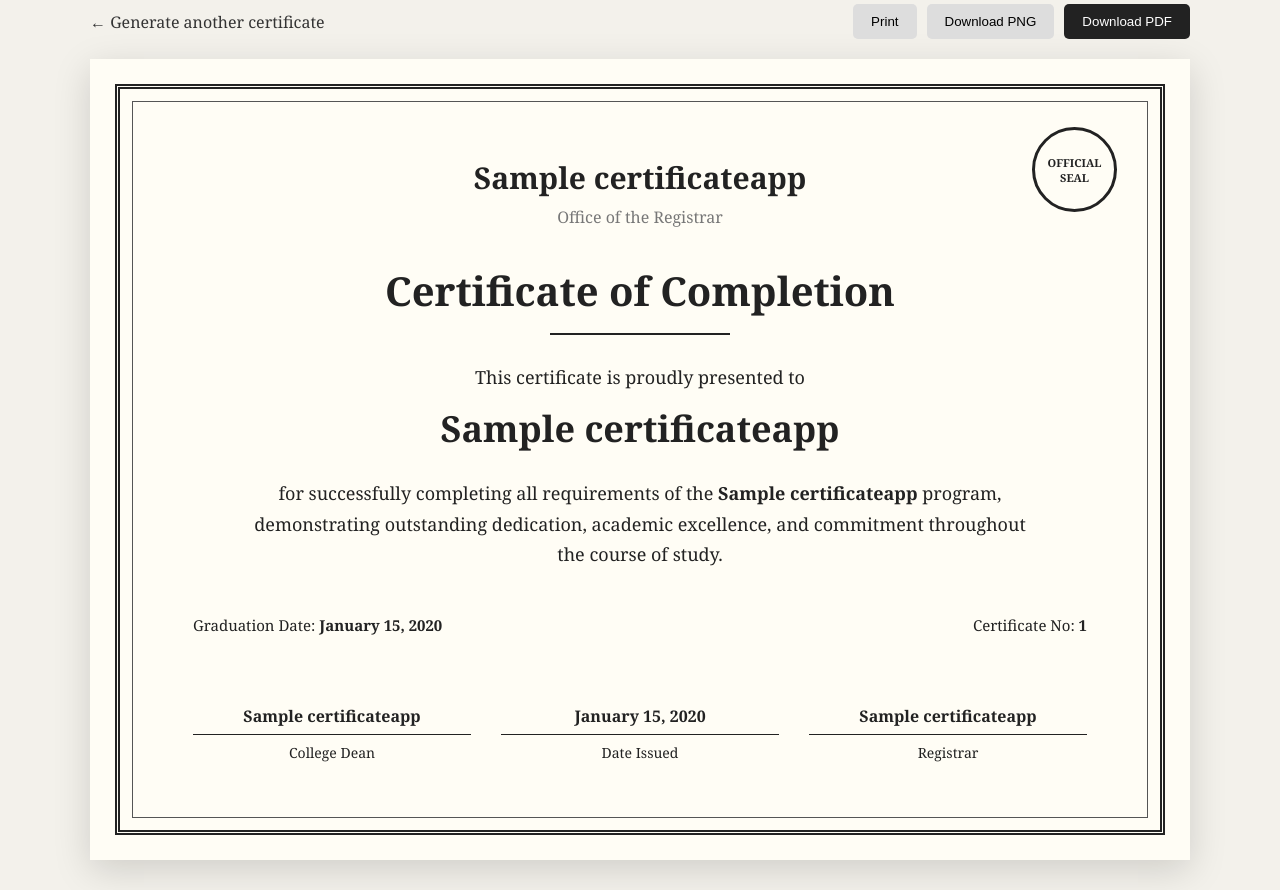
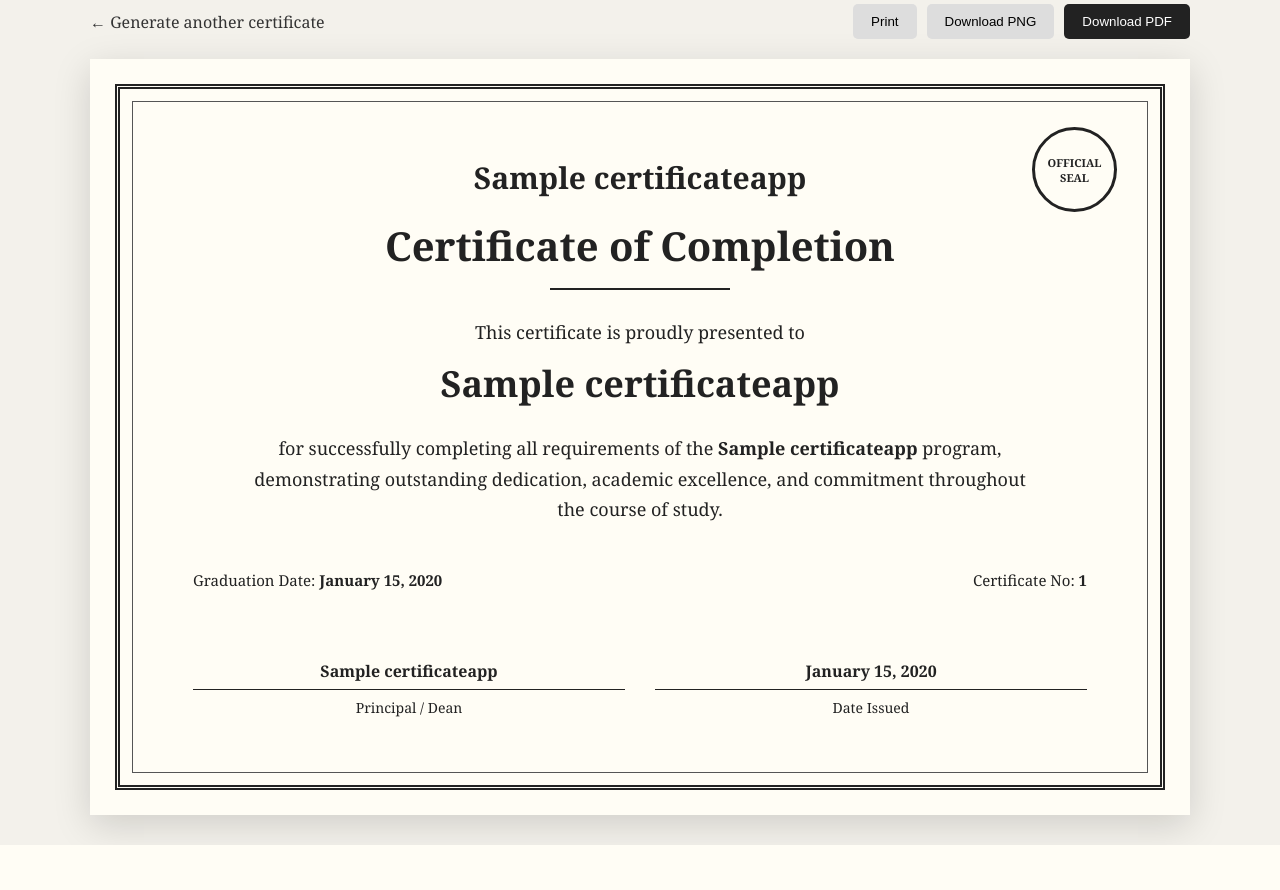
Before and after one commit to muhsinbrook/certificate_portal, a Django app: page /certificate/1/ in a window 1280 px wide. Shown: the part 181-1071 px from the top of the page. After the commit the page ends 1026 px from the top, so only its background shows below. Run offline with Django 5.2, Linux system fonts and the light colour scheme; tables that the repository leaves empty hold one stand-in row (values such as "Sample post"); some libraries are stand-ins or nearby versions.

Commit message:
Remove registrar section from certificate

```diff
--- a/certificateapp/templates/certificate.html
+++ b/certificateapp/templates/certificate.html
@@ -38,7 +38,6 @@
           <div class="seal">OFFICIAL<br>SEAL</div>
 
           <div class="institution">{{ cert.college_name }}</div>
-          <div class="subtitle">Office of the Registrar</div>
 
           <div class="title">Certificate of Completion</div>
           <div class="title-underline"></div>
@@ -61,17 +60,12 @@
           <div class="footer">
             <div class="sign-block">
               <div class="sign-line">{{ cert.dean_name }}</div>
-              <div class="sign-role">College Dean</div>
+              <div class="sign-role">Principal / Dean</div>
             </div>
 
             <div class="date-block">
               <div class="sign-line">{{ cert.issue_date|date:"F j, Y" }}</div>
               <div class="sign-role">Date Issued</div>
-            </div>
-
-            <div class="sign-block">
-              <div class="sign-line">{{ cert.registrar_name }}</div>
-              <div class="sign-role">Registrar</div>
             </div>
           </div>
 
```
